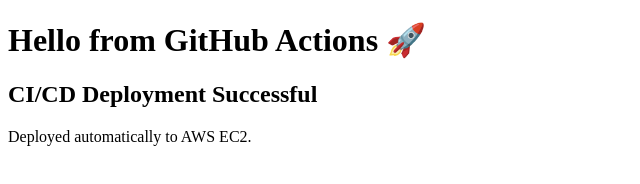
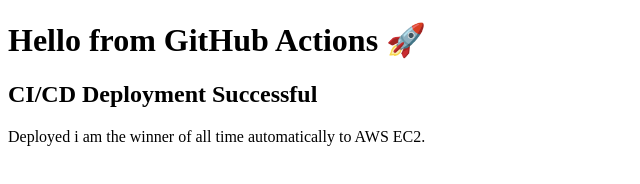
Before and after one commit to singathurai007/github-actions-demo, a plain HTML site: page index.html in a window 1280 px wide. Shown: the whole page, without its empty margins (0-640 px from the left). Drawn offline with Linux system fonts and the light colour scheme.

Commit message:
Update website version 2

```diff
--- a/index.html
+++ b/index.html
@@ -6,6 +6,6 @@
 <body>
     <h1>Hello from GitHub Actions 🚀</h1>
     <h2>CI/CD Deployment Successful</h2>
-    <p>Deployed automatically to AWS EC2.</p>
+    <p>Deployed i am the winner of all time  automatically to AWS EC2.</p>
 </body>
 </html>
```
